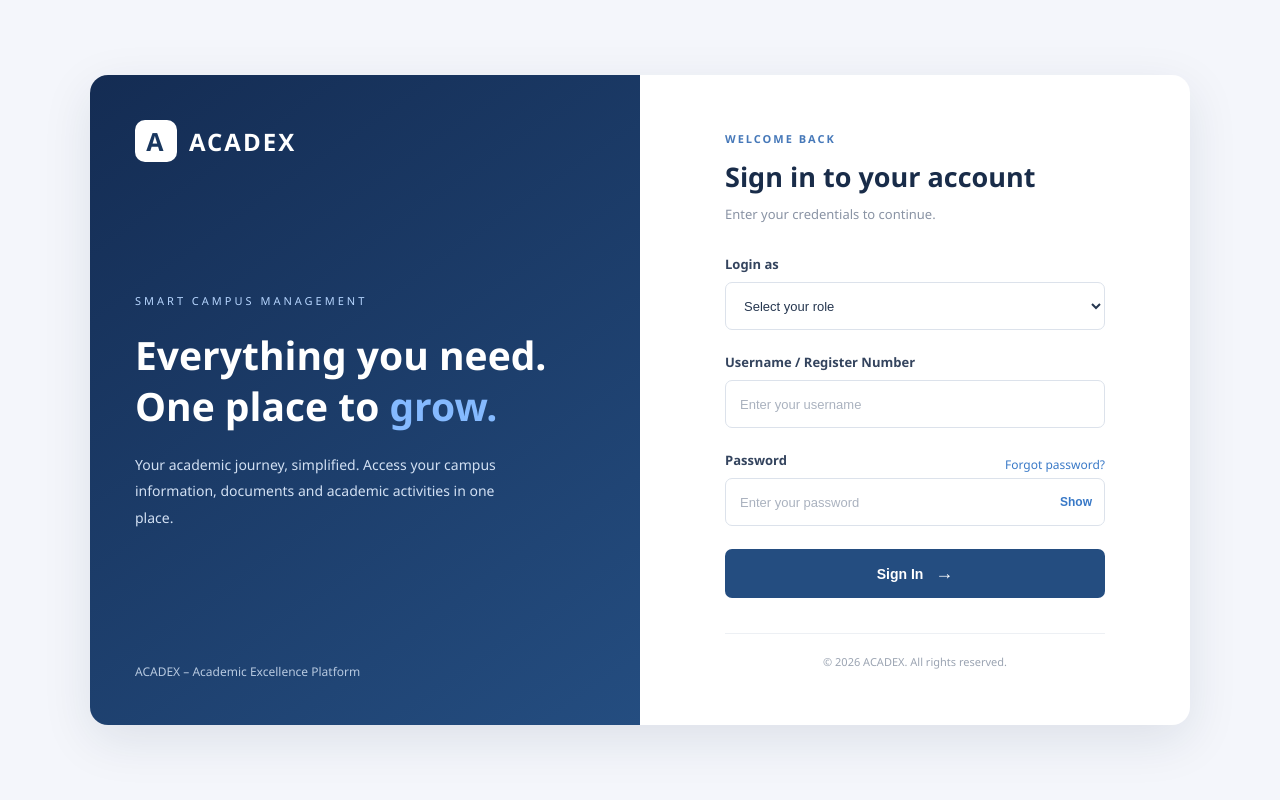
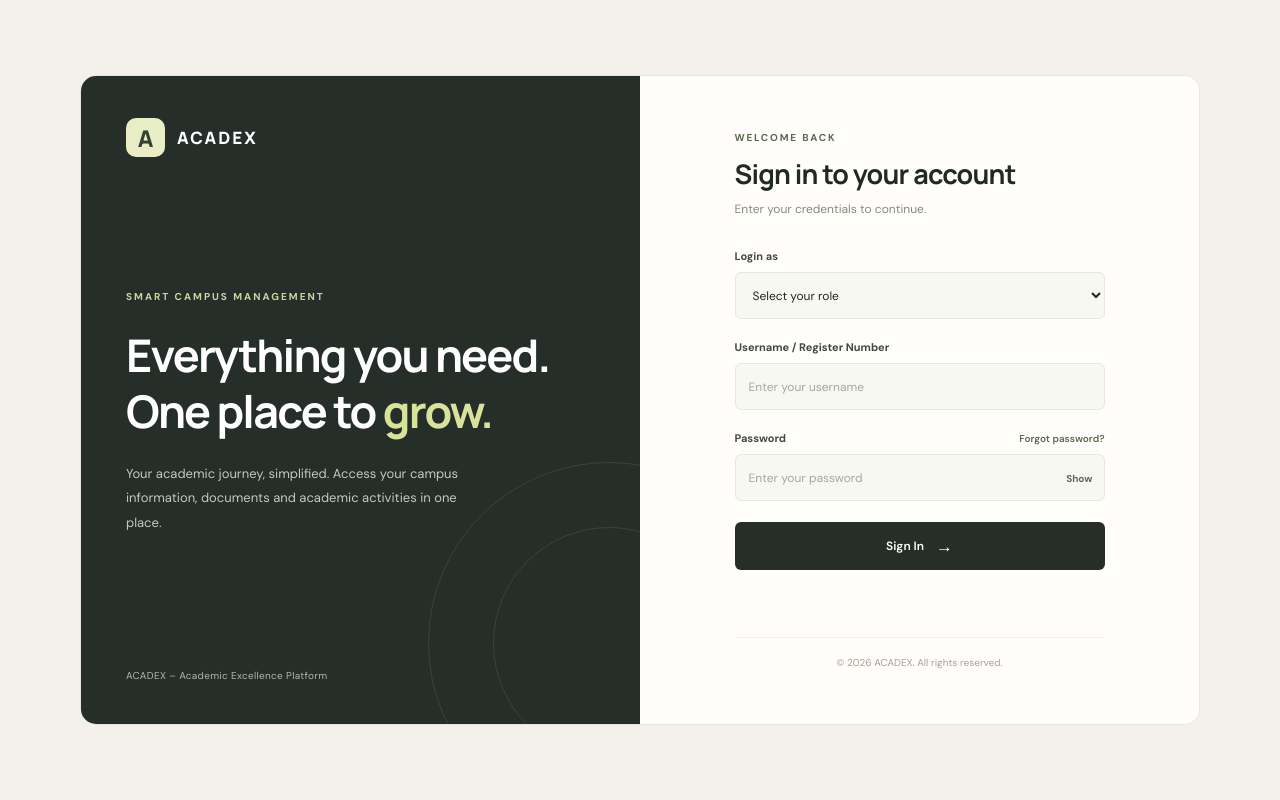
Before and after one commit to Aswin07-hub/Acadex, a Django app: page / in a window 1280 px wide. Run offline with Django 5.2, Linux system fonts and the light colour scheme.

Commit message:
New login desin

```diff
--- a/frontend/fracadex/static/login.css
+++ b/frontend/fracadex/static/login.css
@@ -1,3 +1,14 @@
+@import url('https://fonts.googleapis.com/css2?family=DM+Sans:wght@400;500;600;700&family=Manrope:wght@400;500;600;700;800&display=swap');
+
+:root {
+    --ink: #202923;
+    --olive: #78866b;
+    --olive-dark: #596a50;
+    --ivory: #f3f1e9;
+    --paper: #fffefa;
+    --muted: #858b80;
+    --line: #e8e7de;
+}
 
 * {
     margin: 0;
@@ -6,9 +17,10 @@
 }
 
 body {
-    font-family: 'Segoe UI', Arial, sans-serif;
-    background: #f4f6fb;
     min-height: 100vh;
+    background: var(--ivory);
+    color: var(--ink);
+    font-family: 'DM Sans', sans-serif;
     display: flex;
     align-items: center;
     justify-content: center;
@@ -17,86 +29,119 @@ body {
 
 .login-container {
     width: 100%;
-    max-width: 1100px;
+    max-width: 1120px;
     min-height: 650px;
-    display: flex;
-    background: white;
-    border-radius: 18px;
+    background: var(--paper);
+    border: 1px solid #e8e6dc;
+    border-radius: 16px;
     overflow: hidden;
-    box-shadow: 0 15px 50px rgba(20, 35, 70, 0.10);
+    display: grid;
+    grid-template-columns: 1fr 1fr;
 }
 
-/* Left Section */
+/* LEFT WELCOME SECTION */
 
 .welcome-section {
-    width: 50%;
-    background: linear-gradient(145deg, #142c53, #244d80);
-    color: white;
-    padding: 45px;
+    background: #252e28;
+    color: #fff;
+    padding: 42px 45px;
     display: flex;
     flex-direction: column;
     justify-content: space-between;
+    position: relative;
+    overflow: hidden;
+}
+
+.welcome-section::before {
+    content: "";
+    position: absolute;
+    width: 360px;
+    height: 360px;
+    border: 1px solid #ffffff18;
+    border-radius: 50%;
+    right: -150px;
+    bottom: -100px;
+}
+
+.welcome-section::after {
+    content: "";
+    position: absolute;
+    width: 230px;
+    height: 230px;
+    border: 1px solid #ffffff18;
+    border-radius: 50%;
+    right: -85px;
+    bottom: -35px;
 }
 
 .brand {
     display: flex;
     align-items: center;
     gap: 12px;
-    font-size: 24px;
-    font-weight: 700;
+    position: relative;
+    z-index: 1;
+}
+
+.brand-logo {
+    width: 39px;
+    height: 39px;
+    border-radius: 10px;
+    background: #e9edc6;
+    color: #344234;
+    display: grid;
+    place-items: center;
+    font: 800 23px 'Manrope', sans-serif;
+}
+
+.brand span {
+    font: 800 17px 'Manrope', sans-serif;
     letter-spacing: 2px;
 }
 
-.brand-logo {
-    width: 42px;
-    height: 42px;
-    background: white;
-    color: #19375f;
-    display: flex;
-    align-items: center;
-    justify-content: center;
-    border-radius: 10px;
-    font-size: 25px;
-    font-weight: 800;
-}
-
 .welcome-content {
+    position: relative;
+    z-index: 1;
     max-width: 430px;
 }
 
 .tagline {
-    font-size: 11px;
-    letter-spacing: 3px;
-    color: #b7d6ff;
-    margin-bottom: 22px;
+    font-size: 10px;
+    font-weight: 700;
+    letter-spacing: 2px;
+    color: #cbd5a1;
+    margin-bottom: 24px;
 }
 
 .welcome-content h1 {
-    font-size: 39px;
-    line-height: 1.3;
-    margin-bottom: 20px;
+    font: 700 clamp(32px, 4vw, 45px) 'Manrope', sans-serif;
+    line-height: 1.25;
+    letter-spacing: -1.8px;
 }
 
 .welcome-content h1 span {
-    color: #85baff;
+    color: #d9e29b;
 }
 
 .description {
-    font-size: 14px;
+    color: #c2c9c0;
+    font-size: 13px;
     line-height: 1.9;
-    color: #d2e0f3;
-    max-width: 380px;
+    max-width: 350px;
+    margin-top: 22px;
 }
 
 .welcome-footer {
-    font-size: 12px;
-    color: #b7c9e0;
+    position: relative;
+    z-index: 1;
+    color: #aeb8ad;
+    font-size: 10px;
+    letter-spacing: .3px;
 }
 
-/* Right Section */
+/* RIGHT FORM SECTION */
 
 .form-section {
-    width: 50%;
+    background: #fffefa;
     display: flex;
     justify-content: center;
     align-items: center;
@@ -105,81 +150,90 @@ body {
 
 .login-card {
     width: 100%;
-    max-width: 380px;
+    max-width: 370px;
 }
 
 .mobile-brand {
     display: none;
+    font: 800 17px 'Manrope', sans-serif;
+    letter-spacing: 2px;
+    color: var(--olive-dark);
+    margin-bottom: 40px;
 }
 
 .small-heading {
-    color: #4779b9;
-    font-size: 11px;
+    color: var(--olive-dark);
+    font-size: 10px;
     font-weight: 700;
-    letter-spacing: 2px;
+    letter-spacing: 1.8px;
     margin-bottom: 12px;
 }
 
 .login-card h2 {
-    color: #192c49;
-    font-size: 27px;
-    margin-bottom: 10px;
+    font: 700 27px 'Manrope', sans-serif;
+    letter-spacing: -.8px;
+    line-height: 1.35;
 }
 
 .sub-heading {
-    color: #8993a4;
-    font-size: 13px;
+    color: var(--muted);
+    font-size: 12px;
+    margin-top: 9px;
     margin-bottom: 32px;
 }
 
-/* Form */
+/* FORM FIELDS */
 
 .form-group {
-    margin-bottom: 23px;
+    margin-bottom: 21px;
 }
 
 .form-group label {
     display: block;
-    font-size: 13px;
-    font-weight: 600;
-    color: #34445e;
+    font-size: 11px;
+    font-weight: 700;
+    color: #414a40;
     margin-bottom: 9px;
 }
 
 .form-group input,
 .form-group select {
     width: 100%;
-    height: 48px;
-    padding: 0 14px;
-    border: 1px solid #dce2eb;
-    border-radius: 7px;
+    height: 47px;
+    padding: 0 13px;
+    background: #f8f8f3;
+    border: 1px solid var(--line);
+    border-radius: 6px;
     outline: none;
-    background: #fff;
-    color: #263750;
-    font-size: 13px;
-    transition: 0.3s;
+    font: 12px 'DM Sans', sans-serif;
+    color: var(--ink);
+    transition: border-color .2s, background .2s;
+}
+
+.form-group input::placeholder {
+    color: #a5a89e;
 }
 
 .form-group input:focus,
 .form-group select:focus {
-    border-color: #3979c7;
-    box-shadow: 0 0 0 3px rgba(57, 121, 199, 0.10);
+    border-color: var(--olive);
+    background: #fff;
 }
 
-.form-group input::placeholder {
-    color: #aab2bf;
-}
+/* PASSWORD FIELD */
 
 .password-label {
     display: flex;
+    align-items: center;
     justify-content: space-between;
-    align-items: center;
 }
 
 .forgot-link {
-    color: #3979c7;
+    color: var(--olive-dark);
     text-decoration: none;
-    font-size: 12px;
+    font-size: 10px;
+    font-weight: 600;
+    margin-bottom: 9px;
 }
 
 .forgot-link:hover {
@@ -191,77 +245,125 @@ body {
 }
 
 .password-wrapper input {
-    padding-right: 65px;
+    padding-right: 60px;
 }
 
 .toggle-password {
     position: absolute;
-    right: 13px;
+    right: 12px;
     top: 50%;
     transform: translateY(-50%);
     border: none;
-    background: none;
-    color: #3979c7;
+    background: transparent;
+    color: var(--olive-dark);
+    font: 700 10px 'DM Sans', sans-serif;
     cursor: pointer;
-    font-size: 12px;
-    font-weight: 600;
 }
 
-/* Login Button */
+/* SIGN IN BUTTON */
 
 .login-button {
     width: 100%;
-    height: 49px;
-    background: #244d80;
-    color: white;
+    height: 48px;
+    background: #252e28;
+    color: #fff;
     border: none;
-    border-radius: 7px;
-    font-size: 14px;
-    font-weight: 600;
+    border-radius: 6px;
+    margin-top: 8px;
+    font: 600 12px 'DM Sans', sans-serif;
     cursor: pointer;
-    transition: 0.3s;
+    display: flex;
+    justify-content: center;
+    align-items: center;
+    gap: 12px;
+    transition: background .2s, transform .2s;
+}
+
+.login-button:hover {
+    background: var(--olive-dark);
+}
+
+.login-button:active {
+    transform: scale(.99);
+}
+
+.login-button:disabled {
+    opacity: .7;
+    cursor: not-allowed;
 }
 
 .login-button span {
-    margin-left: 8px;
-    font-size: 18px;
+    font-size: 17px;
 }
 
-.login-button:hover {
-    background: #17365f;
-    transform: translateY(-1px);
+/* MESSAGE */
+
+.message {
+    min-height: 18px;
+    margin-top: 13px;
+    font-size: 11px;
+    text-align: center;
+    line-height: 1.5;
 }
 
-.message {
-    font-size: 12px;
-    margin-top: 15px;
-    text-align: center;
-    color: #3979c7;
+.message.error {
+    color: #b64d42;
 }
 
+.message.success {
+    color: #58764d;
+}
+
+/* FOOTER */
+
 .form-footer {
-    border-top: 1px solid #edf0f4;
-    margin-top: 35px;
-    padding-top: 20px;
+    border-top: 1px solid #efeee7;
+    margin-top: 36px;
+    padding-top: 18px;
     text-align: center;
 }
 
 .form-footer p {
-    font-size: 11px;
-    color: #9ba4b2;
+    font-size: 10px;
+    color: #a0a398;
 }
 
-/* Responsive Design */
+/* RESPONSIVE DESIGN */
 
-@media (max-width: 768px) {
-
+@media (max-width: 800px) {
     body {
-        padding: 15px;
+        padding: 18px;
     }
 
     .login-container {
-        max-width: 450px;
-        min-height: auto;
+        grid-template-columns: 0.85fr 1.15fr;
+        min-height: 600px;
+    }
+
+    .welcome-section {
+        padding: 32px 25px;
+    }
+
+    .form-section {
+        padding: 30px;
+    }
+
+    .welcome-content h1 {
+        font-size: 34px;
+    }
+}
+
+@media (max-width: 600px) {
+    body {
+        padding: 0;
+        background: #fffefa;
+    }
+
+    .login-container {
+        display: block;
+        min-height: 100vh;
+        border: none;
+        border-radius: 0;
     }
 
     .welcome-section {
```
Also changed, not shown: other parts of frontend/fracadex/static/login.css (+18 -11 lines), frontend/fracadex/static/scripts/login.js (+148 -12 lines).
